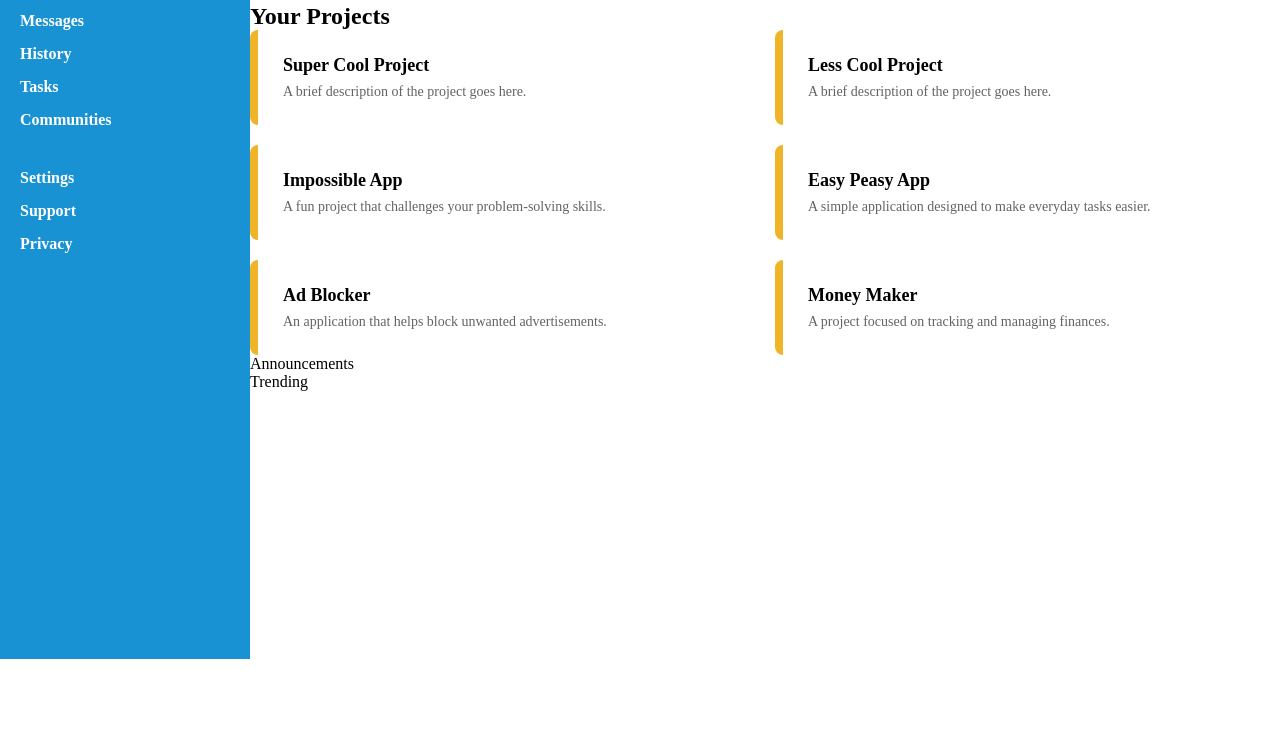
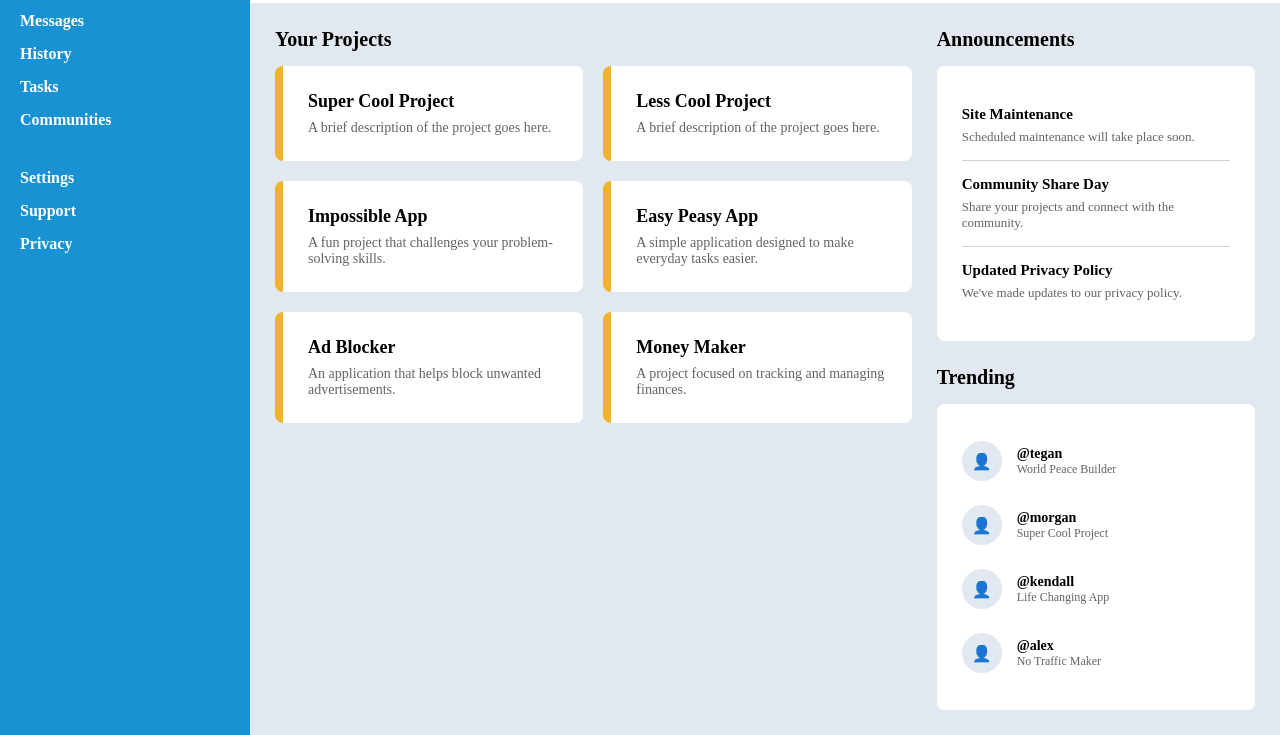
Before and after one commit to kshitijtoshniwal/admin-dashboard, a plain HTML site: page index.html in a window 1280 px wide. Shown: the part 141-876 px from the top of the page. Before the commit the page ends 800 px from the top, so only its background shows below. Drawn offline with Linux system fonts and the light colour scheme.

Commit message:
Build dashboard content sections

```diff
--- a/index.html
+++ b/index.html
@@ -132,11 +132,76 @@
                 </section>
 
                 <section class="announcements">
-                    Announcements
+
+                    <h2>Announcements</h2>
+
+                    <div class="announcement-card">
+
+                        <article class="announcement">
+                            <h3>Site Maintenance</h3>
+                            <p>
+                                Scheduled maintenance will take place soon.
+                            </p>
+                        </article>
+
+                        <article class="announcement">
+                            <h3>Community Share Day</h3>
+                            <p>
+                                Share your projects and connect with the community.
+                            </p>
+                        </article>
+
+                        <article class="announcement">
+                            <h3>Updated Privacy Policy</h3>
+                            <p>
+                                We've made updates to our privacy policy.
+                            </p>
+                        </article>
+
+                    </div>
+
                 </section>
 
                 <section class="trending">
-                    Trending
+
+                    <h2>Trending</h2>
+
+                    <div class="trending-card">
+
+                        <div class="trending-user">
+                            <div class="avatar">👤</div>
+                            <div>
+                                <h3>@tegan</h3>
+                                <p>World Peace Builder</p>
+                            </div>
+                        </div>
+
+                        <div class="trending-user">
+                            <div class="avatar">👤</div>
+                            <div>
+                                <h3>@morgan</h3>
+                                <p>Super Cool Project</p>
+                            </div>
+                        </div>
+
+                        <div class="trending-user">
+                            <div class="avatar">👤</div>
+                            <div>
+                                <h3>@kendall</h3>
+                                <p>Life Changing App</p>
+                            </div>
+                        </div>
+
+                        <div class="trending-user">
+                            <div class="avatar">👤</div>
+                            <div>
+                                <h3>@alex</h3>
+                                <p>No Traffic Maker</p>
+                            </div>
+                        </div>
+
+                    </div>
+
                 </section>
             </main>
 
--- a/style.css
+++ b/style.css
@@ -142,3 +142,92 @@
     color: #636363;
     font-size: 14px;
 }
+
+/* Announcements panel */
+.announcement-card {
+    background-color: white;
+    padding: 25px;
+    border-radius: 8px;
+}
+
+/* Individual announcements */
+.announcement {
+    padding: 15px 0;
+    border-bottom: 1px solid #d2d2d2;
+}
+
+/* Remove the border from the last announcement */
+.announcement:last-child {
+    border-bottom: none;
+}
+
+/* Announcement headings */
+.announcement h3 {
+    font-size: 15px;
+    margin-bottom: 6px;
+}
+
+/* Announcement descriptions */
+.announcement p {
+    color: #636363;
+    font-size: 13px;
+}
+
+/* Trending panel */
+.trending-card {
+    background-color: white;
+    padding: 25px;
+    border-radius: 8px;
+}
+
+/* Individual trending users */
+.trending-user {
+    display: flex;
+    align-items: center;
+    gap: 15px;
+    padding: 12px 0;
+}
+
+/* User avatars */
+.avatar {
+    width: 40px;
+    height: 40px;
+    background-color: #e2e8f0;
+    border-radius: 50%;
+
+    display: flex;
+    align-items: center;
+    justify-content: center;
+}
+
+/* Trending usernames */
+.trending-user h3 {
+    font-size: 14px;
+}
+
+/* Trending descriptions */
+.trending-user p {
+    color: #636363;
+    font-size: 12px;
+}
+
+/* Main dashboard content */
+.main {
+    background-color: #e2e8f0;
+    padding: 25px;
+
+    display: grid;
+    grid-template-columns: 2fr 1fr;
+    gap: 25px;
+}
+
+/* Projects occupy both rows */
+.projects {
+    grid-row: span 2;
+}
+
+/* Main section headings */
+.main h2 {
+    font-size: 20px;
+    margin-bottom: 15px;
+}
```
